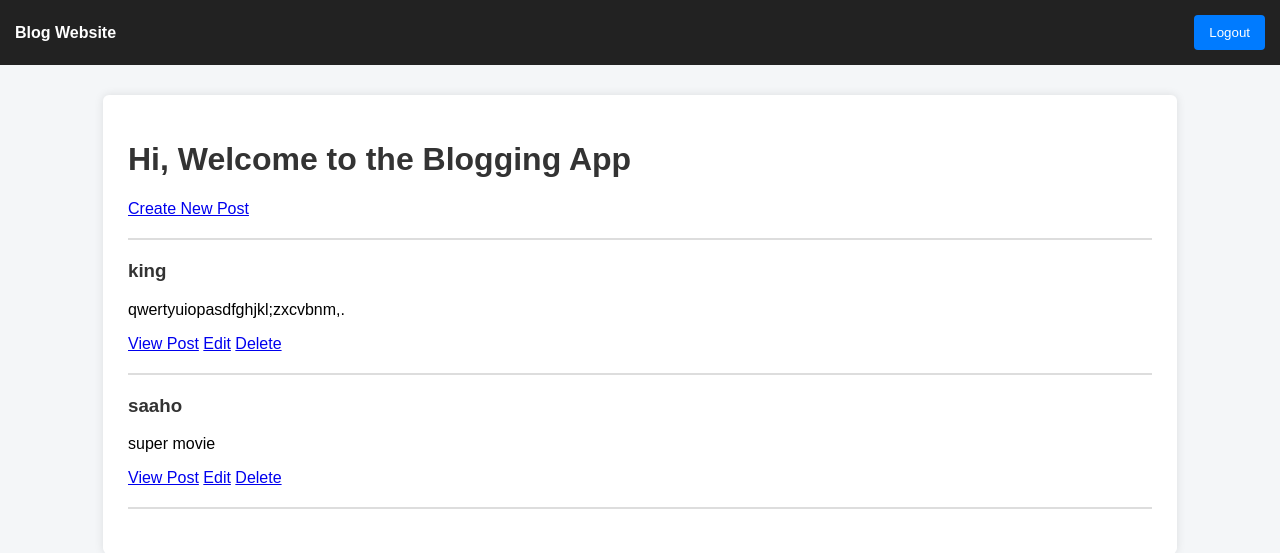
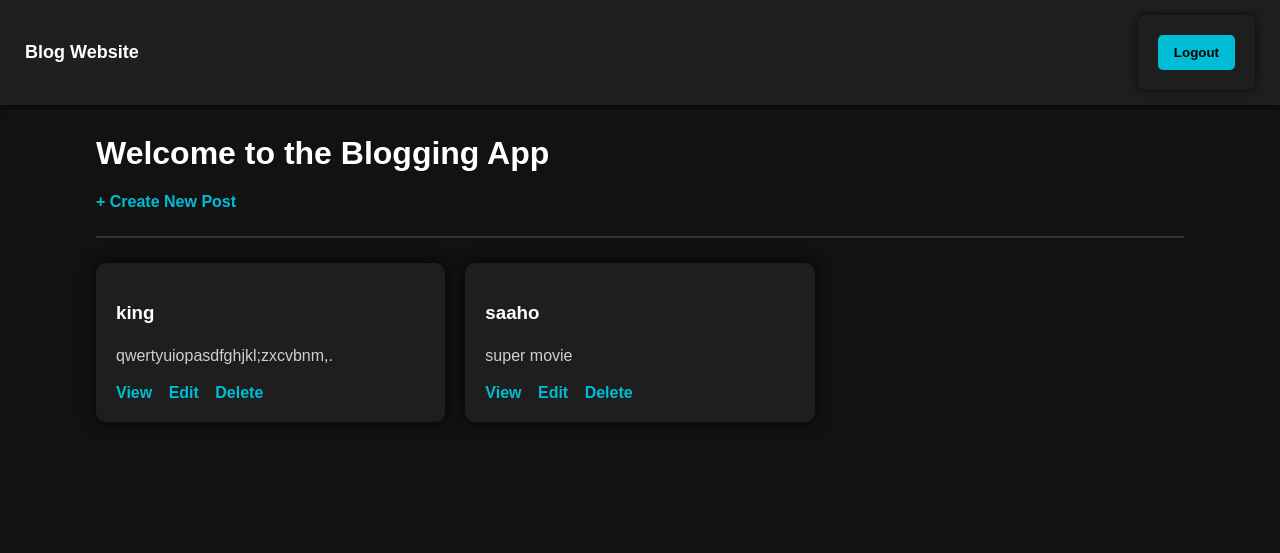
Before and after one commit to saiheroforking/blogproject, a Django app: page /blog/posts/ in a window 1280 px wide. Shown: the top 553 px of the page. Run offline with Django 5.2, Linux system fonts and the light colour scheme; a user stored in the database is signed in; data comes from the database, SQL or seed files in the repository; both versions use the stored data as it was after the commit.

Commit message:
css added

```diff
--- a/templates/base.html
+++ b/templates/base.html
@@ -8,75 +8,101 @@
     <style>
         body {
             font-family: Arial, sans-serif;
-            background-color: #f4f6f8;
+            background-color: #121212;
+            color: #e0e0e0;
             margin: 0;
             padding: 0;
         }
 
         nav {
-            background-color: #222;
-            padding: 15px;
+            background-color: #1f1f1f;
+            padding: 15px 25px;
             display: flex;
+            justify-content: space-between;
             align-items: center;
-            justify-content: space-between;
+            box-shadow: 0 2px 5px rgba(0, 0, 0, 0.6);
         }
 
         nav a {
-            color: white;
+            color: #ffffff;
             text-decoration: none;
+            font-size: 18px;
             font-weight: bold;
             margin-right: 15px;
         }
 
         nav a:hover {
-            text-decoration: underline;
+            color: #00bcd4;
         }
 
         nav button {
-            background-color: crimson;
+            background-color: #ff5252;
             color: white;
             border: none;
-            padding: 8px 12px;
+            padding: 8px 14px;
+            border-radius: 5px;
             cursor: pointer;
-            border-radius: 4px;
         }
 
         nav button:hover {
-            background-color: darkred;
+            background-color: #ff1744;
         }
 
         .container {
-            width: 80%;
+            width: 85%;
             margin: 30px auto;
-            background: white;
-            padding: 25px;
-            border-radius: 6px;
-            box-shadow: 0 0 10px rgba(0, 0, 0, 0.1);
         }
 
         h1,
         h2,
         h3 {
-            color: #333;
+            color: #ffffff;
+        }
+
+        p {
+            color: #cfcfcf;
+            line-height: 1.6;
+        }
+
+        form {
+            background-color: #1e1e1e;
+            padding: 20px;
+            border-radius: 8px;
+            box-shadow: 0 0 12px rgba(0, 0, 0, 0.7);
         }
 
         form button {
-            background-color: #007bff;
+            background-color: #00bcd4;
+            color: black;
+            border: none;
+            padding: 10px 16px;
+            border-radius: 5px;
+            cursor: pointer;
+            font-weight: bold;
+        }
+
+        form button:hover {
+            background-color: #0097a7;
+        }
+
+        input,
+        textarea,
+        select {
+            width: 100%;
+            padding: 8px;
+            margin-top: 5px;
+            margin-bottom: 15px;
+            background-color: #2a2a2a;
             color: white;
-            border: none;
-            padding: 10px 15px;
-            cursor: pointer;
+            border: 1px solid #444;
             border-radius: 4px;
         }
 
-        form button:hover {
-            background-color: #0056b3;
-        }
-
         a.action-link {
-            margin-right: 10px;
-            color: #007bff;
+            color: #00bcd4;
             text-decoration: none;
+            margin-right: 12px;
+            font-weight: bold;
         }
 
         a.action-link:hover {
@@ -84,10 +110,11 @@
         }
 
         hr {
-            border: 1px solid #ddd;
-            margin: 20px 0;
+            border: 1px solid #333;
+            margin: 25px 0;
         }
     </style>
+
 </head>
 
 <body>
--- a/templates/blog/post_list.html
+++ b/templates/blog/post_list.html
@@ -1,33 +1,38 @@
 {% extends 'base.html' %}
 
 {% block content %}
+<h1>Welcome to the Blogging App</h1>
 
-<h1>Hi, Welcome to the Blogging App</h1>
-
-<a href="{% url 'post-create' %}">Create New Post</a>
+<a href="{% url 'post-create' %}" class="action-link">+ Create New Post</a>
 
 <hr>
 
+<div style="display: grid; grid-template-columns: repeat(auto-fill, minmax(300px, 1fr)); gap: 20px;">
+
     {% for post in object_list %}
-<div>
+    <div style="
+    background-color: #1e1e1e;
+    padding: 20px;
+    border-radius: 10px;
+    box-shadow: 0 0 15px rgba(0,0,0,0.8);
+">
         <h3>{{ post.title }}</h3>
         <p>{{ post.content|truncatewords:20 }}</p>
 
-    <a href="{% url 'post-detail' post.pk %}">View Post</a>
+        <a href="{% url 'post-detail' post.pk %}" class="action-link">View</a>
 
         {% if user == post.author or user.is_superuser %}
-    <a href="{% url 'post-update' post.pk %}">Edit</a>
-    <a href="{% url 'post-delete' post.pk %}">Delete</a>
+        <a href="{% url 'post-update' post.pk %}" class="action-link">Edit</a>
+        <a href="{% url 'post-delete' post.pk %}" class="action-link">Delete</a>
         {% endif %}
 
         {% if user.is_authenticated and user != post.author and not user.is_superuser %}
-    <a href="{% url 'comment-create' post.pk %}">Add Comment</a>
+        <a href="{% url 'comment-create' post.pk %}" class="action-link">Comment</a>
         {% endif %}
     </div>
-
-<hr>
     {% empty %}
     <p>No posts available.</p>
     {% endfor %}
 
+</div>
 {% endblock %}
```
Also changed, not shown: db.sqlite3. Lines whose indentation alone changed are shown as unchanged.
